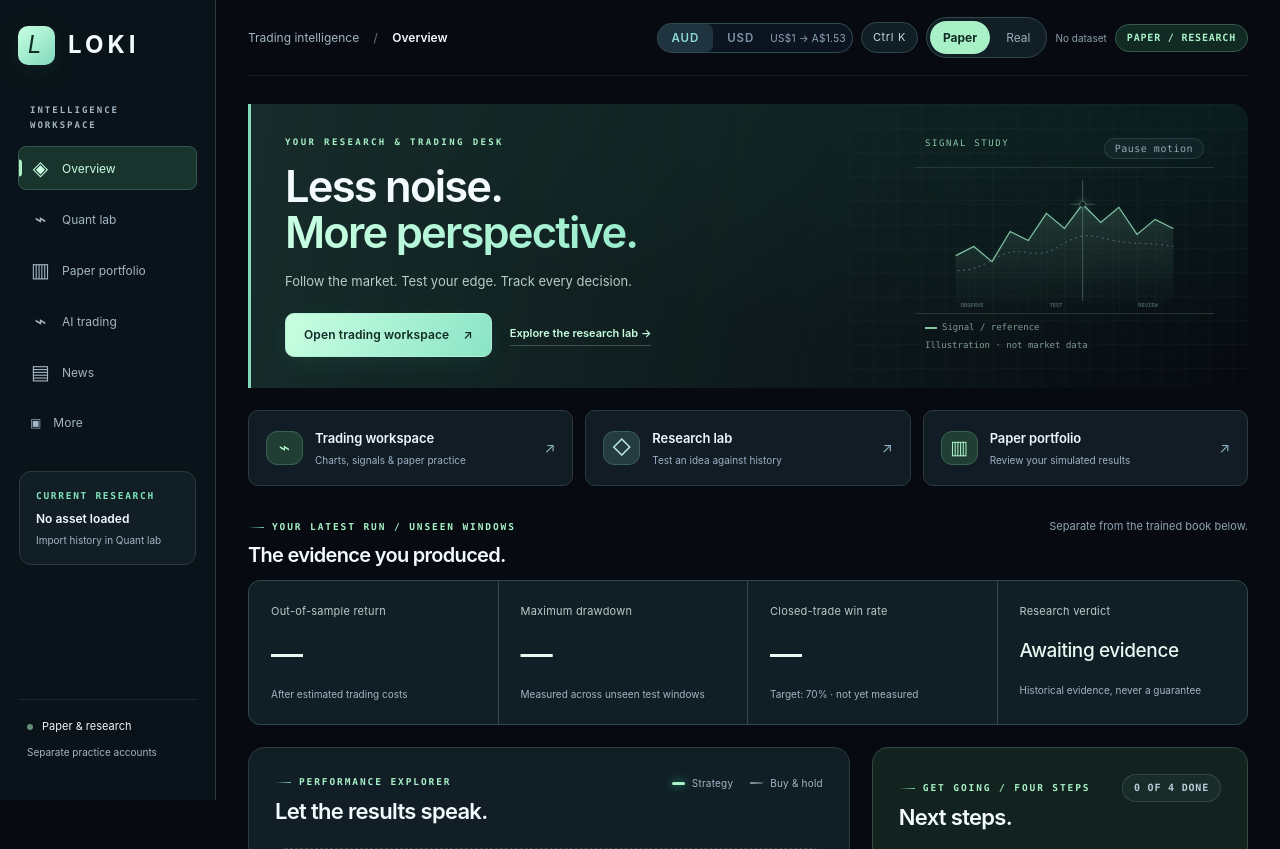
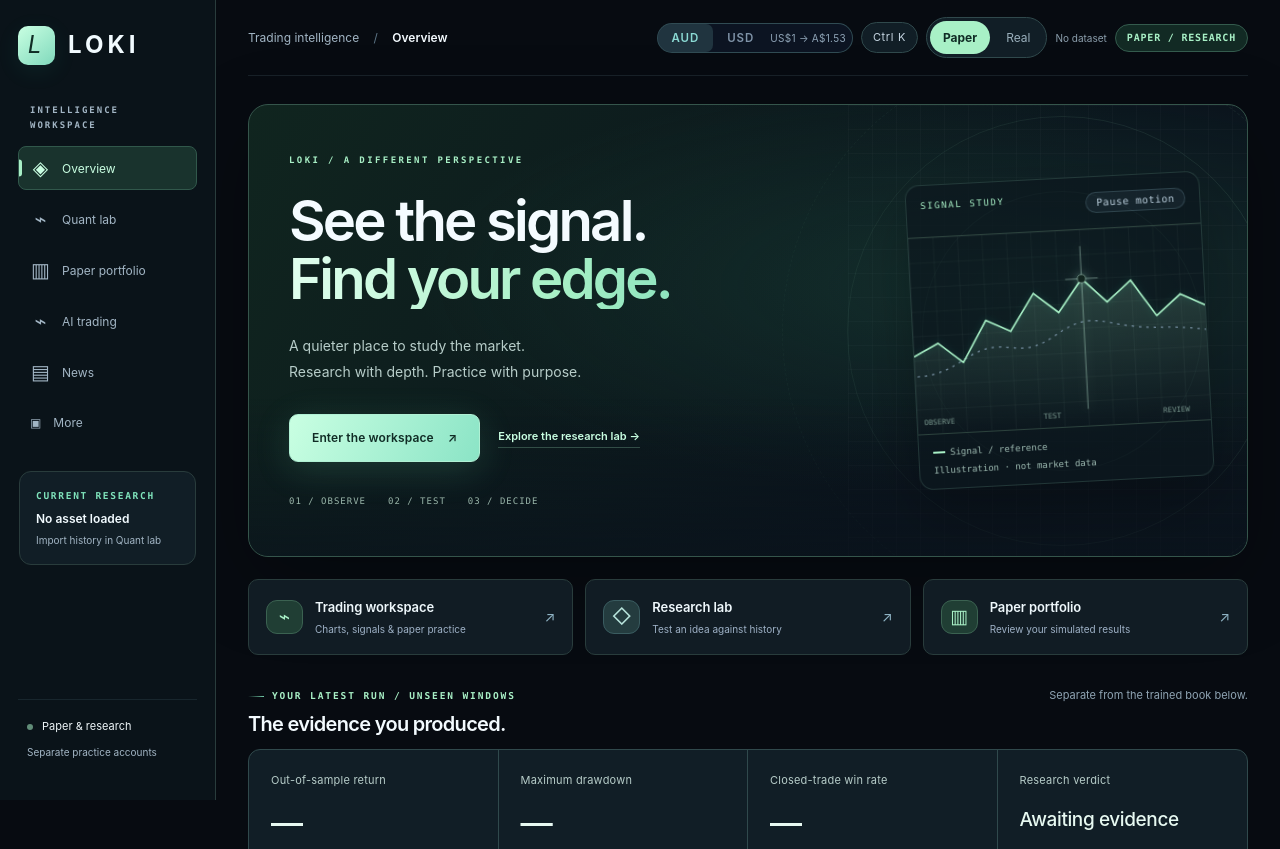
Before and after one commit to Lokitrading/lokitrading, a Flask app: template templates/index.html in a window 1280 px wide. Shown: the top 849 px of the page. Run offline with Flask 3, Linux system fonts and the light colour scheme; the template is opened without the code that fills it: most values are stand-ins (such as "Sample title", 1, 10 or a date in 2020).

Commit message:
Arrival scene: cinematic entrance with staged animations, mint atmosphere, and signal instrument

```diff
--- a/static/css/aurora.css
+++ b/static/css/aurora.css
@@ -989,3 +989,47 @@ body.loki-workspace::after{
   .loki-workspace .strategy-book-details>summary .caption{display:block;margin:6px 0 0}
   .loki-workspace #overview>.workflow-grid{grid-template-columns:repeat(2,minmax(0,1fr))}
 }
+
+/* Arrival scene: finite entrance, no loading gate or artificial market values. */
+@media screen {
+  .loki-workspace #overview>.arrival-scene{position:relative;isolation:isolate;min-height:430px;padding:48px 40px;border:1px solid #35554b;border-radius:20px;background:radial-gradient(ellipse at 75% 40%,#20554466,transparent 55%),linear-gradient(120deg,#10251f,#0a131c 70%);box-shadow:0 24px 80px #0004}
+  .loki-workspace #overview>.arrival-scene::after{background:linear-gradient(0deg,#0a131caa,transparent 35%);z-index:0}
+  .loki-workspace .arrival-scene>.hero-copy,.loki-workspace .arrival-scene>.signal-instrument{position:relative;z-index:2}
+  .loki-workspace #overview .arrival-scene h1{font-size:clamp(40px,4.4vw,72px);letter-spacing:-2.8px;line-height:1.04;margin:24px 0}
+  .loki-workspace #overview .arrival-scene h1 em{background:linear-gradient(100deg,#e1ffef,#a8f0c6 45%,#61cdb0);background-clip:text;-webkit-background-clip:text;color:transparent}
+  .loki-workspace #overview .arrival-scene .muted{font-size:14px;line-height:1.9;max-width:390px}
+  .loki-workspace #overview .arrival-scene .hero-actions{margin-top:28px;gap:18px}
+  .loki-workspace #overview .arrival-scene .button.primary{min-height:48px;padding:13px 22px;box-shadow:0 8px 36px #75e6b528}
+  .loki-workspace .arrival-principles{display:flex;gap:22px;flex-wrap:wrap;margin-top:32px;font-family:var(--mono);font-size:9px;letter-spacing:1px;color:#9ab6aa;text-transform:uppercase}
+  .loki-workspace .arrival-atmosphere{position:absolute;inset:0;overflow:hidden;z-index:0;pointer-events:none;background-image:radial-gradient(#a8f0c622 .7px,transparent .7px);background-size:24px 24px;mask-image:linear-gradient(90deg,transparent,black)}
+  .loki-workspace .arrival-atmosphere span{position:absolute;display:block;width:430px;height:430px;border-radius:50%;border:1px solid #a8f0c618;right:-30px;top:50%;transform:translateY(-50%)}
+  .loki-workspace .arrival-atmosphere span:nth-child(2){width:560px;height:560px;right:-95px;border-style:dashed;border-color:#a8f0c612}
+  .loki-workspace .arrival-atmosphere span:nth-child(3){width:280px;height:280px;right:45px;background:radial-gradient(circle,#55d9a712,transparent 65%);border-color:#a8f0c622}
+  .loki-workspace #overview .arrival-scene .signal-instrument{opacity:1;border:1px solid #7dba9e33;border-radius:14px;background:#0b171dbb;box-shadow:0 24px 60px #0004;transform:rotate(-3deg)}
+  .loki-workspace #overview .arrival-scene .signal-drawing{max-height:220px}
+  .loki-workspace #overview .arrival-scene .instrument-heading{padding:15px 14px;font-size:9px}
+  .loki-workspace #overview .arrival-scene .instrument-footer{padding:13px 14px}
+}
+@media screen and (prefers-reduced-motion:no-preference){
+  .loki-workspace .arrival-scene .hero-copy>.eyebrow{animation:arrival-rise .7s ease both}
+  .loki-workspace .arrival-scene h1{animation:arrival-rise .9s .08s cubic-bezier(.2,.7,.2,1) both}
+  .loki-workspace .arrival-scene .hero-copy>.muted{animation:arrival-rise .9s .16s ease both}
+  .loki-workspace .arrival-scene .hero-actions{animation:arrival-rise .9s .24s ease both}
+  .loki-workspace .arrival-scene .arrival-principles{animation:arrival-rise .9s .32s ease both}
+  .loki-workspace #overview .arrival-scene .signal-instrument{animation:arrival-instrument 1.2s .15s cubic-bezier(.2,.7,.2,1) both}
+  .loki-workspace .arrival-atmosphere{animation:arrival-light 3s ease both}
+  .loki-workspace .arrival-scene .signal-trace{stroke-dasharray:100;stroke-dashoffset:0;animation:arrival-trace 2s .5s ease both}
+  .loki-workspace .arrival-scene:has(#signal-motion-toggle[aria-pressed="true"]) .signal-trace{animation:none}
+  @keyframes arrival-rise{from{opacity:0;transform:translateY(18px)}to{opacity:1;transform:none}}
+  @keyframes arrival-instrument{from{opacity:0;transform:translateY(25px) rotate(1deg)}to{opacity:1;transform:translateY(0) rotate(-3deg)}}
+  @keyframes arrival-light{from{opacity:0;transform:scale(1.08)}to{opacity:1;transform:scale(1)}}
+  @keyframes arrival-trace{from{stroke-dashoffset:100}to{stroke-dashoffset:0}}
+}
+@media screen and (max-width:650px){
+  .loki-workspace #overview>.arrival-scene{min-height:0;padding:30px 24px;gap:28px}
+  .loki-workspace #overview .arrival-scene h1{font-size:43px;letter-spacing:-1.9px}
+  .loki-workspace #overview .arrival-scene .signal-instrument{display:block;transform:none;width:100%;animation:none}
+  .loki-workspace #overview .arrival-scene .signal-drawing{max-height:125px}
+  .loki-workspace .arrival-principles{gap:16px;margin-top:24px;font-size:8px}
+  .loki-workspace .arrival-atmosphere{mask-image:linear-gradient(180deg,transparent,black)}
+}
--- a/templates/index.html
+++ b/templates/index.html
@@ -41,7 +41,7 @@
     <header class="topbar"><span>Trading intelligence <span class="slash">/</span> <strong id="page-name">Overview</strong></span><div class="topbar-status"><button class="palette-chip" id="open-palette" type="button" aria-haspopup="dialog" aria-controls="command-palette" aria-label="Open the command palette (Control or Command K)">⌘K</button><div class="mode-switch" role="group" aria-label="Trading mode"><button id="mode-paper" type="button" aria-pressed="true">Paper</button><button id="mode-real" type="button" aria-pressed="false">Real</button></div><span class="context-chip" id="context-status">No dataset</span><span class="pill" id="mode-pill"><span class="status-dot"></span> PAPER / RESEARCH</span></div></header>
     <div class="workspace-context" id="workspace-context" hidden><div><span class="status-dot"></span><strong id="context-symbol"></strong><span id="context-detail"></span></div><a href="#strategy-lab">Change dataset ↗</a></div>
     <section id="overview" class="workspace-view" aria-label="Overview">
-      <div class="hero"><div class="hero-copy"><p class="eyebrow hero-greeting" id="hero-greeting" hidden></p><p class="eyebrow">YOUR RESEARCH &amp; TRADING DESK</p><h1>Less noise.<br><em>More perspective.</em></h1><p class="muted">Follow the market. Test your edge. Track every decision.</p><div class="hero-actions"><a class="button primary" href="#ai-trading">Open trading workspace <span aria-hidden="true">↗</span></a><a class="text-link" href="#strategy-lab">Explore the research lab <span aria-hidden="true">→</span></a></div></div>
+      <div class="hero arrival-scene"><div class="arrival-atmosphere" aria-hidden="true"><span></span><span></span><span></span></div><div class="hero-copy"><p class="eyebrow hero-greeting" id="hero-greeting" hidden></p><p class="eyebrow">LOKI / A DIFFERENT PERSPECTIVE</p><h1>See the signal.<br><em>Find your edge.</em></h1><p class="muted">A quieter place to study the market.<br>Research with depth. Practice with purpose.</p><div class="hero-actions"><a class="button primary" href="#ai-trading">Enter the workspace <span aria-hidden="true">↗</span></a><a class="text-link" href="#strategy-lab">Explore the research lab <span aria-hidden="true">→</span></a></div><div class="arrival-principles"><span>01 / Observe</span><span>02 / Test</span><span>03 / Decide</span></div></div>
         <div class="signal-instrument">
           <div class="instrument-heading"><span>SIGNAL STUDY</span><button id="signal-motion-toggle" type="button" aria-pressed="false">Pause motion</button></div>
           <svg class="signal-drawing" viewBox="0 0 360 240" aria-hidden="true">
```
